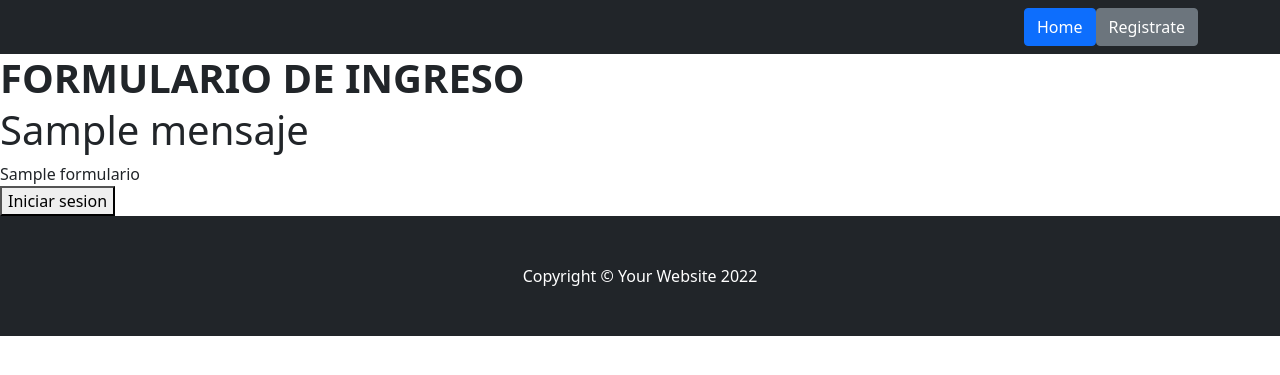
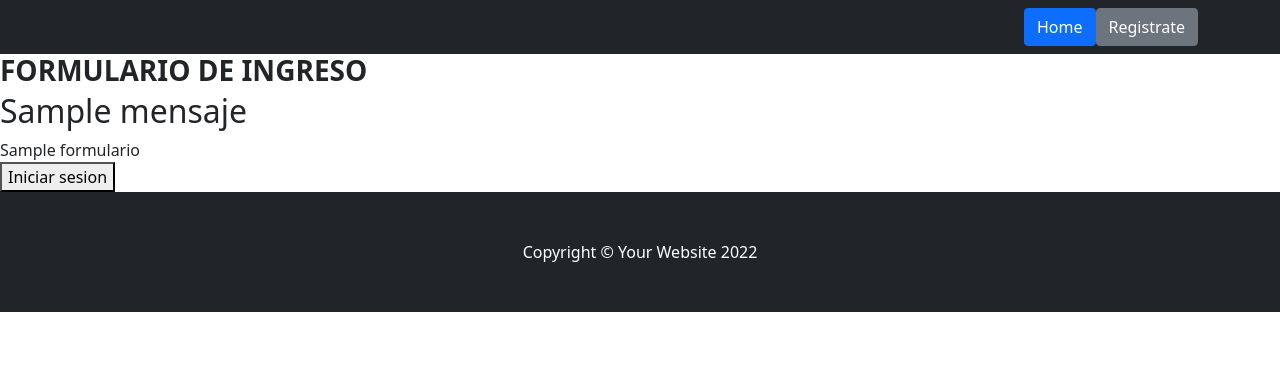
Before and after one commit to Nestorcordoba/Project-WorkHome, a Django app: template AppLogin/templates/AppLogin/login.html in a window 1280 px wide. Shown: the top 375 px of the page. Run offline with Django 4.2, Linux system fonts and the light colour scheme; the template is opened without the code that fills it: most values are stand-ins (such as "Sample title", 1, 10 or a date in 2020); some libraries are stand-ins or nearby versions.

Commit message:
Mejorando estetica de formularios

```diff
--- a/AppLogin/templates/AppLogin/login.html
+++ b/AppLogin/templates/AppLogin/login.html
@@ -23,13 +23,14 @@
                         <li class="nav-item"><a class="btn btn-primary" href="{% url 'home' %}">Home</a></li>
                         <li class="nav-item"><a class="btn btn-secondary" href="{% url 'registro' %}">Registrate</a></li>
 
+
                     </ul>
                 </div>
             </div>
         </nav>
         <!-- Page content-->
-        <h1 class="fw-bolder mb-1">FORMULARIO DE INGRESO</h1>
-        <h1 >{{mensaje}}</h1>
+        <h3 class="fw-bolder mb-1">FORMULARIO DE INGRESO</h3>
+        <h2 >{{mensaje}}</h2>
                             <!-- Post meta content-->
         {% load crispy_forms_tags %}
         <form action="{% url 'login' %}" method="POST"> {% csrf_token %}
--- a/AppLogin/templates/AppLogin/registro.html
+++ b/AppLogin/templates/AppLogin/registro.html
@@ -28,8 +28,8 @@
             </div>
         </nav>
         <!-- Page content-->
-        <h1 class="fw-bolder mb-1">FORMULARIO DE REGISTRO</h1>
-        <h1 >{{mensaje}}</h1>
+        <h3 class="fw-bolder mb-1">FORMULARIO DE REGISTRO</h3>
+        <h2 >{{mensaje}}</h2>
                             <!-- Post meta content-->
         {% load crispy_forms_tags %}
         <form action="{% url 'registro' %}" method="POST">
```
Also changed, not shown: db.sqlite3.
